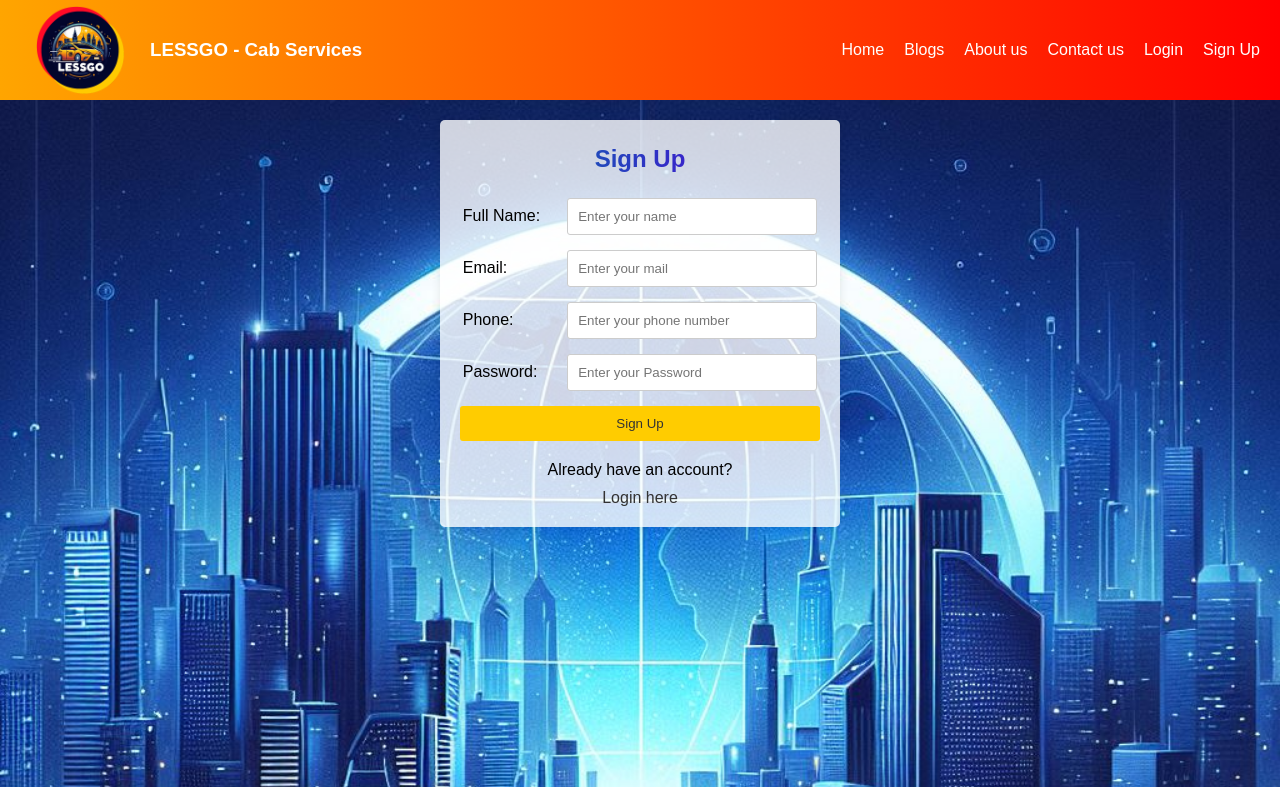
After one commit to LESSGOcab/LESSGOcab.github.io, a PHP site: page /signup.html in a window 1280 px wide. The commit adds this page. Shown: the top 787 px of the page. Run offline with PHP 8.4, Linux system fonts and the light colour scheme.

Commit message:
login.html and signup.html are added to the repository. These files are used for login and signup functionality. login.css and signup.css are also added to the repository. These files are used for styling the login and signup pages.

```diff
--- a/ContactUs.html
+++ b/ContactUs.html
@@ -22,8 +22,8 @@
                     <li><a href="blog.html">Blogs</a></li>
                     <li><a href="aboutUs.html">About us</a></li>
                     <li><a href="ContactUs.html">Contact us</a></li>
-                    <li><a href="ContactUs.html">Login</a></li>
-                    <li><a href="ContactUs.html">Sign Up</a></li>
+                    <li><a href="login.html">Login</a></li>
+                    <li><a href="signup.html">Sign Up</a></li>
                 </ul>
             </nav>
         </div>
--- a/RideFriends.html
+++ b/RideFriends.html
@@ -20,8 +20,8 @@
                     <li><a href="blog.html">Blogs</a></li>
                     <li><a href="aboutUs.html">About us</a></li>
                     <li><a href="ContactUs.html">Contact us</a></li>
-                    <li><a href="ContactUs.html">Login</a></li>
-                    <li><a href="ContactUs.html">Sign Up</a></li>
+                    <li><a href="login.html">Login</a></li>
+                    <li><a href="signup.html">Sign Up</a></li>
                 </ul>
             </nav>
         </div>
--- a/aboutUs.html
+++ b/aboutUs.html
@@ -23,8 +23,8 @@
                     <li><a href="blog.html">Blogs</a></li>
                     <li><a href="aboutUs.html">About us</a></li>
                     <li><a href="ContactUs.html">Contact us</a></li>
-                    <li><a href="ContactUs.html">Login</a></li>
-                    <li><a href="ContactUs.html">Sign Up</a></li>
+                    <li><a href="login.html">Login</a></li>
+                    <li><a href="signup.html">Sign Up</a></li>
                 </ul>
             </nav>
         </div>
--- a/blog.html
+++ b/blog.html
@@ -24,8 +24,8 @@
                     <li><a href="blog.html">Blogs</a></li>
                     <li><a href="aboutUs.html">About us</a></li>
                     <li><a href="ContactUs.html">Contact us</a></li>
-                    <li><a href="ContactUs.html">Login</a></li>
-                    <li><a href="ContactUs.html">Sign Up</a></li>
+                    <li><a href="login.html">Login</a></li>
+                    <li><a href="signup.html">Sign Up</a></li>
                 </ul>
             </nav>
         </div>
--- a/booking.html
+++ b/booking.html
@@ -22,7 +22,8 @@
                     <li><a href="blog.html">Blogs</a></li>
                     <li><a href="aboutUs.html">About us</a></li>
                     <li><a href="ContactUs.html">Contact us</a></li>
-                    <li><button id="cta" onclick="bookRide()">Book a Ride</button></li>
+                    <li><a href="login.html">Login</a></li>
+                    <li><a href="signup.html">Sign Up</a></li>
                 </ul>
             </nav>
         </div>
--- a/common.css
+++ b/common.css
@@ -9,7 +9,7 @@
 body {
     font-family: Arial, sans-serif;
     background-image: url('images/bg.png');
-    background-size: contain;
+    background-size: cover; /* Make the background cover the entire page */
 }
 
 header {
--- a/index.html
+++ b/index.html
@@ -21,8 +21,8 @@
                     <li><a href="blog.html">Blogs</a></li>
                     <li><a href="aboutUs.html">About us</a></li>
                     <li><a href="ContactUs.html">Contact us</a></li>
-                    <li><a href="ContactUs.html">Login</a></li>
-                    <li><a href="ContactUs.html">Sign Up</a></li>
+                    <li><a href="login.html">Login</a></li>
+                    <li><a href="signup.html">Sign Up</a></li>
 
 
                 </ul>
--- a/shareCab.html
+++ b/shareCab.html
@@ -19,8 +19,8 @@
                     <li><a href="blog.html">Blogs</a></li>
                     <li><a href="aboutUs.html">About us</a></li>
                     <li><a href="ContactUs.html">Contact us</a></li>
-                    <li><a href="ContactUs.html">Login</a></li>
-                    <li><a href="ContactUs.html">Sign Up</a></li>
+                    <li><a href="login.html">Login</a></li>
+                    <li><a href="signup.html">Sign Up</a></li>
             </ul>
         </nav>
     </header>
--- /dev/null
+++ b/signup.css
@@ -0,0 +1,89 @@
+/* Sign up form styles */
+main {
+    padding: 20px;
+    text-align: center;
+}
+
+form {
+    width: 400px;
+    margin: 0 auto;
+    background-color: rgba(255, 255, 255, 0.8); /* Semi-transparent white background */
+    padding: 20px;
+    border-radius: 5px;
+    box-shadow: 0px 0px 10px rgba(0, 0, 0, 0.1);
+}
+
+fieldset {
+    border: none;
+    padding: 0;
+    margin: 0;
+}
+
+legend {
+    background: linear-gradient(to right, #1e4cb9, #3923cb); /* Gradient background resembling cityscape at night */
+    color: transparent; /* Hide text color */
+    padding: 5px 10px; /* Adjust padding as needed */
+    border-radius: 3px; /* Rounded corners */
+    font-weight: bold; /* Bold text */
+    background-clip: text; /* Apply gradient to text */
+    -webkit-background-clip: text; /* For Safari */
+    margin-bottom: 20px;
+    font-size: 1.5em;
+}
+
+
+label {
+    display: inline-block; /* Display label elements inline */
+    width: 100px; /* Adjust the width as needed */
+    text-align: left;
+    margin-bottom: 5px;
+}
+
+input[type="text"],
+input[type="email"],
+input[type="password"],
+input[type="tel"] {
+    display: inline-block; /* Display input elements inline */
+    width: calc(100% - 110px); /* Adjust the width to fill the remaining space */
+    padding: 10px;
+    margin-bottom: 15px;
+    border: 1px solid #ccc;
+    border-radius: 3px;
+}
+
+button[type="submit"] {
+    width: 100%;
+    padding: 10px;
+    background-color: #ffcc00; /* Yellow signup button */
+    color: #333;
+    border: none;
+    border-radius: 3px;
+    cursor: pointer;
+    transition: background-color 0.3s ease;
+}
+
+button[type="submit"]:hover {
+    background-color: #ffdb4d; /* Lighter shade of yellow on hover */
+}
+
+/* Options styles */
+.options {
+    margin-top: 20px;
+    text-align: center;
+}
+
+.options p {
+    margin-bottom: 10px;
+}
+
+.options a {
+    color: #333;
+    text-decoration: none;
+    margin: 0 5px;
+    transition: all 0.3s ease;
+}
+
+.options a:hover {
+    color: #ffcc00;
+    transform: scale(1.1);
+}
--- /dev/null
+++ b/signup.html
@@ -0,0 +1,53 @@
+<!DOCTYPE html>
+<html lang="en">
+<head>
+    <meta charset="UTF-8">
+    <meta name="viewport" content="width=device-width, initial-scale=1.0">
+    <title>LESSGO - Sign Up</title>
+    <link rel="stylesheet" href="common.css">
+    <link rel="stylesheet" href="signup.css"> <!-- You can create this CSS file for signup page specific styles -->
+</head>
+<body>
+    <header>
+        <div id="brand">
+            <img src="images/Logo.png" alt="logo" style="width: 120px;">
+            <h3>LESSGO - Cab Services</h3>
+        </div>
+        <div id="nav">
+            <nav>
+                <ul>
+                    <li><a href="index.html">Home</a></li>
+                    <li><a href="blog.html">Blogs</a></li>
+                    <li><a href="aboutUs.html">About us</a></li>
+                    <li><a href="ContactUs.html">Contact us</a></li>
+                    <li><a href="login.html">Login</a></li> <!-- Link to login page -->
+                    <li><a href="signup.html">Sign Up</a></li> <!-- Link to signup page -->
+                </ul>
+            </nav>
+        </div>
+    </header>
+    <main>
+        <form>
+            <fieldset>
+                <legend>Sign Up</legend>
+                <label for="fullname">Full Name:</label>
+                <input type="text" id="fullname" name="fullname" required placeholder="Enter your name">
+
+                <label for="email">Email:</label>
+                <input type="email" id="email" name="email" required placeholder="Enter your mail">
+
+                <label for="phone">Phone:</label>
+                <input type="tel" id="phone" name="phone" required placeholder="Enter your phone number">
+
+                <label for="password">Password:</label>
+                <input type="password" id="password" name="password" required placeholder="Enter your Password">
+
+                <button type="submit">Sign Up</button>
+            </fieldset>
+            <div class="options">
+                <p>Already have an account?</p> <a href="login.html">Login here</a> <!-- Link to login page -->
+            </div>
+        </form>
+    </main>
+</body>
+</html>
```
Also changed, not shown: login.css (added, +89 -0 lines), login.html (+40 -2 lines).
